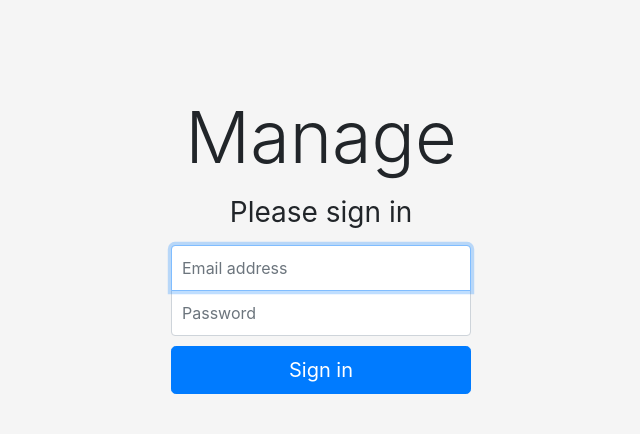
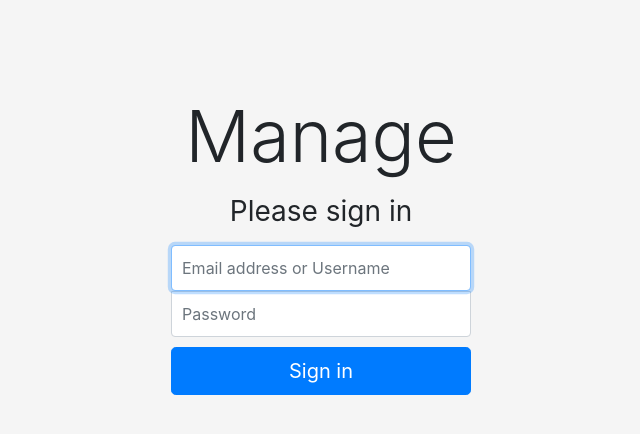
Before and after one commit to waytab/manage, a PHP site: page /signin.php in a window 1280 px wide. Shown: the part 156-590 px from the top of the page, without its empty margins (319-959 px from the left). Run offline with PHP 8.4, Linux system fonts and the light colour scheme; a stand-in replaces the project's code that opens the database connection.

Commit message:
add option for a username

```diff
--- a/signin.php
+++ b/signin.php
@@ -9,8 +9,8 @@ if(isset($_POST['email']) && isset($_POST['password'])) {
   $email = $_POST['email'];
   $password = $_POST['password'];
 
-  $login_query = $pdo->prepare("SELECT * FROM `users` WHERE `email` = ? AND (`password` = ? OR `password-sha512` = ?)");
-  $login_query->execute([$email, sha1($password), hash('sha512', $password)]);
+  $login_query = $pdo->prepare("SELECT * FROM `users` WHERE (`email` = ? OR `login` = ?) AND (`password` = ? OR `password-sha512` = ?)");
+  $login_query->execute([$email, $email, sha1($password), hash('sha512', $password)]);
   $user_row = $login_query->fetch(PDO::FETCH_ASSOC);
 
   $login_id = $user_row['id'];
@@ -53,8 +53,8 @@ if(isset($_POST['email']) && isset($_POST['password'])) {
       <h1 class="display-3 mb-3">Manage</h1>
       <h1 class="h3 mb-3 font-weight-normal">Please sign in</h1>
       <?php if($error) { ?><p class="text-danger">Invalid Credentials</p><?php } ?>
-      <label for="inputEmail" class="sr-only">Email address</label>
-      <input type="email" id="inputEmail" class="form-control" placeholder="Email address" required="" autofocus="" name="email">
+      <label for="inputEmail" class="sr-only">Email address or usename</label>
+      <input type="text" id="inputEmail" class="form-control" placeholder="Email address or Username" required="" autofocus="" name="email">
       <label for="inputPassword" class="sr-only">Password</label>
       <input type="password" id="inputPassword" class="form-control" placeholder="Password" required="" name="password">
       <button class="btn btn-lg btn-primary btn-block" type="submit">Sign in</button>
```
